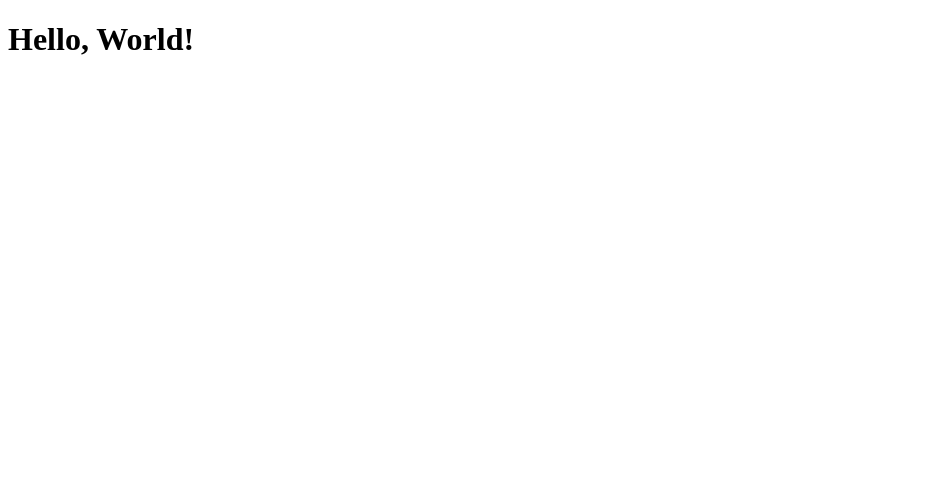
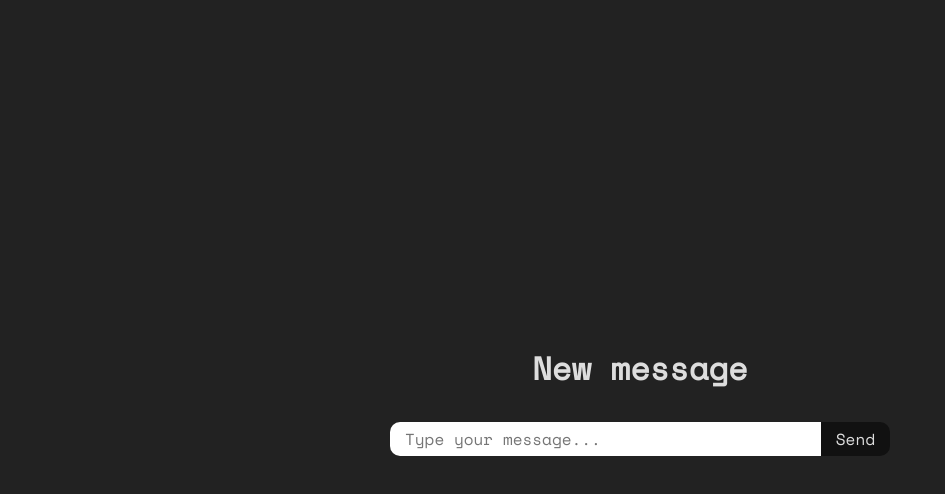
Before and after one commit to AndreyArthur/no-cap-web, a React (Vite) app: page / in a window 1280 px wide. Shown: the top 494 px of the page, without its empty margins (0-945 px from the left). Built offline with nearby package versions, Linux system fonts and the light colour scheme.

Commit message:
feat: create new message Page

```diff
--- a/index.html
+++ b/index.html
@@ -4,6 +4,9 @@
   <meta charset="UTF-8">
   <meta http-equiv="X-UA-Compatible" content="IE=edge">
   <meta name="viewport" content="width=device-width, initial-scale=1.0">
+  <link rel="preconnect" href="https://fonts.googleapis.com">
+  <link rel="preconnect" href="https://fonts.gstatic.com" crossorigin>
+  <link href="https://fonts.googleapis.com/css2?family=Space+Mono&display=swap" rel="stylesheet">
   <title>No Cap</title>
 </head>
 <body>
--- a/src/App.tsx
+++ b/src/App.tsx
@@ -1,3 +1,7 @@
 import React from 'react';
 
-export const App = (): JSX.Element => <h1>Hello, World!</h1>;
+import { NewPage } from '@/pages';
+
+import '@/styles/globals.css';
+
+export const App = (): JSX.Element => <NewPage />;
--- /dev/null
+++ b/src/helpers/env.ts
@@ -0,0 +1,10 @@
+type RawEnvironmentVariables = {
+  VITE_API_URL: string;
+};
+
+const variables = (import.meta as unknown as Record<string, unknown>)
+  .env as RawEnvironmentVariables;
+
+export const env = {
+  API_URL: variables.VITE_API_URL,
+};
--- /dev/null
+++ b/src/helpers/index.ts
@@ -0,0 +1 @@
+export * from './env';
--- /dev/null
+++ b/src/pages/New/index.tsx
@@ -0,0 +1,44 @@
+import React, { useRef } from 'react';
+
+import { env } from '@/helpers';
+
+import './styles.css';
+
+export const NewPage = (): JSX.Element => {
+  const refs = {
+    inputs: {
+      message: useRef<HTMLInputElement>(null),
+    },
+  };
+
+  const sendMessage = async (): Promise<void> => {
+    const response = await fetch(`${env.API_URL}/messages/`, {
+      method: 'POST',
+      body: JSON.stringify({
+        content: refs.inputs.message.current?.value,
+      }),
+      headers: {
+        Accept: 'application/json',
+        'Content-Type': 'application/json',
+      },
+    });
+    const body = await response.json();
+
+    console.log(body);
+  };
+
+  return (
+    <div className="page-new">
+      <h1>New message</h1>
+      <form>
+        <input
+          type="text"
+          name="message"
+          placeholder="Type your message..."
+          ref={refs.inputs.message}
+        />
+        <button onClick={sendMessage} type="button">Send</button>
+      </form>
+    </div>
+  );
+};
--- /dev/null
+++ b/src/pages/New/styles.css
@@ -0,0 +1,41 @@
+.page-new {
+  display: flex;
+  flex-direction: column;
+  align-items: center;
+  justify-content: center;
+
+  height: 100%;
+}
+
+.page-new h1 {
+  margin-bottom: 2rem;
+}
+
+.page-new form {
+  display: flex;
+
+  max-width: 50rem;
+  width: 100%;
+
+  margin-top: 1rem;
+}
+
+.page-new form input {
+  width: 100%;
+
+  padding: 0.5rem 1.5rem;
+  border-radius: 1rem 0 0 1rem;
+  border: 0;
+
+  background-color: (--text);
+}
+
+.page-new form button {
+  padding: 0.5rem 1.5rem;
+  border-radius: 0 1rem 1rem 0;
+  border: 0;
+
+  background-color: var(--text-secondary);
+
+  color: var(--text);
+}
--- /dev/null
+++ b/src/pages/index.ts
@@ -0,0 +1 @@
+export * from './New';
--- /dev/null
+++ b/src/styles/globals.css
@@ -0,0 +1,43 @@
+:root {
+  font-size: 62.5%;
+
+  --text: #dddddd;
+  --text-secondary: #111111;
+  --background: #222222;
+}
+
+* {
+  margin: 0;
+  padding: 0;
+
+  font-family: 'Space Mono', monospace;
+
+  box-sizing: border-box;
+  outline: none;
+}
+
+html, body, #root {
+  height: 100%;
+
+  background-color: var(--background);
+  color: var(--text);
+}
+
+html,
+body,
+form,
+input,
+button,
+textarea {
+  font-size: 1.6rem;
+}
+
+input,
+button,
+textarea {
+  color: var(--text-secondary);
+}
+
+button {
+  cursor: pointer;
+}
```
Also changed, not shown: 1 other file (tests, documents, lock files or other folders).
